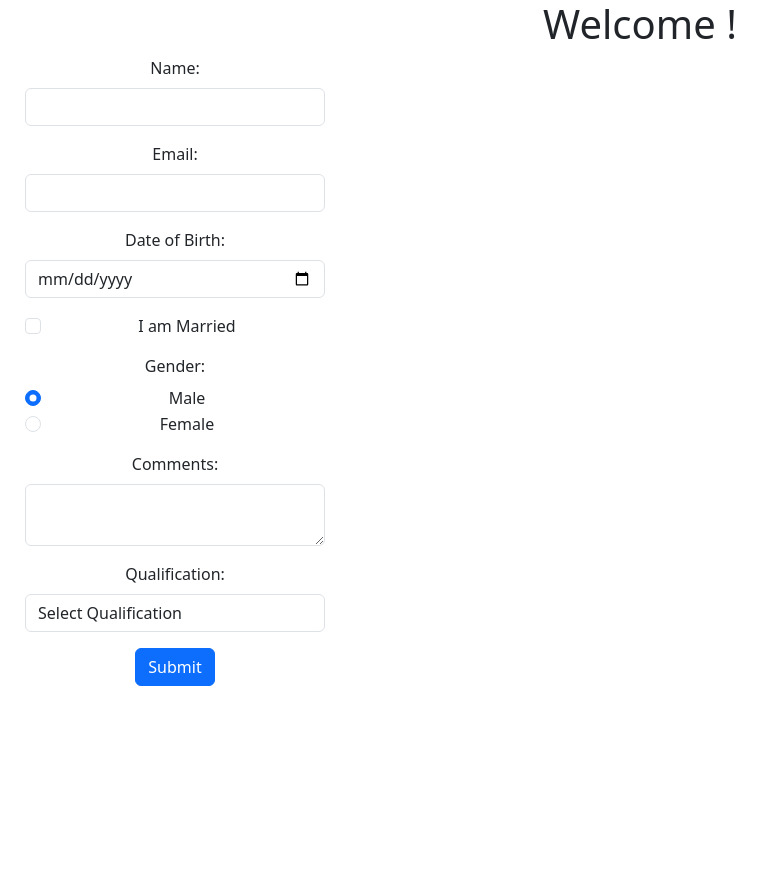
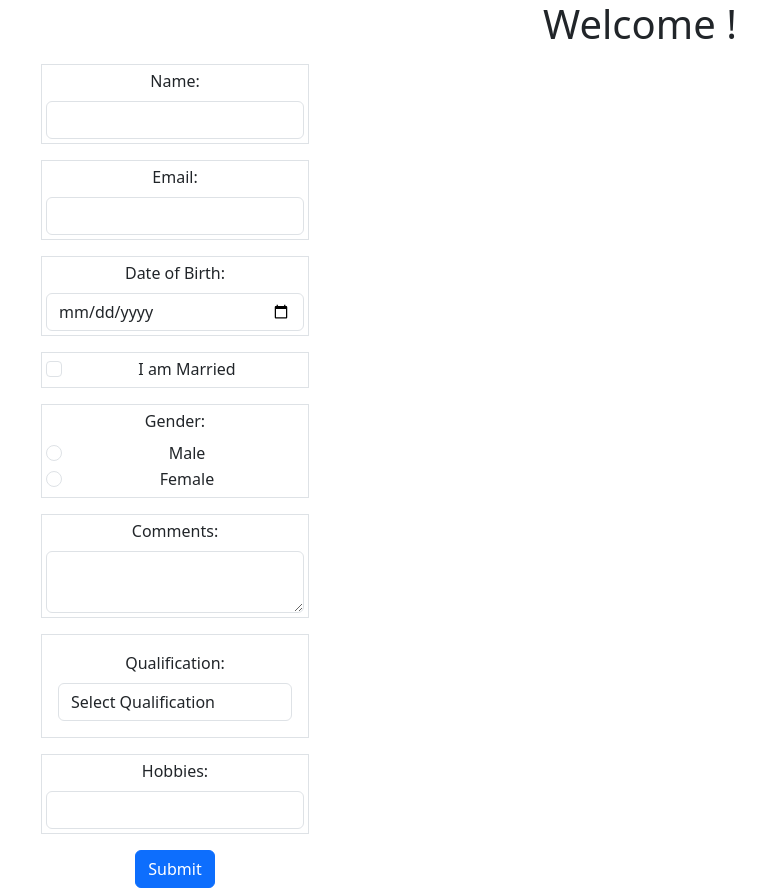
Before and after one commit to shekharmouryaa/my-react-app, a React (Create React App) app: page / in a window 1280 px wide. Shown: the whole page, without its empty margins (0-772 px from the left). Before the commit the page ends 800 px from the top, so only its background shows below. Built offline with nearby package versions, Linux system fonts and the light colour scheme.

Commit message:
form validation added

```diff
--- a/src/Formexample.jsx
+++ b/src/Formexample.jsx
@@ -6,36 +6,53 @@ function FormExample() {
     email: '',
     dob: '',
     isMarried: false,
-    gender: 'male',
+    gender: '',
     comments: '',
     qualification:""
   });
 
-  const handleInputChange = (e) => {
+  const [isSubmitted , setIsSubmitted] = useState(false)
+  // const [hobbiesItems , sethobbiesItems] = useState([{hobby:""}])
 
 
 
+  const handleInputChange = (e) => {
       const { name, value, type, checked } = e.target;  // Destructring
-
       const newValue = type === 'checkbox' ? checked : value;
-
       setFormData((prevData) => ({...prevData,[name]: newValue}));
-
-      // Another Way
-      // setFormData({...formData,[name]: newValue});
-      // setFormData({...formData, [e.target.name] : e.target.value})
 
   };
 
   const handleSubmit = (event) => {
+    setIsSubmitted(true)
     event.preventDefault();
-    console.log(formData);
+    const { name, email, dob, isMarried } = formData;;
+    if(name && email && dob && isMarried){
+      console.log(formData);
+    }else{
+      console.log("Please fill mandantory fields");
+    }
   };
+
+
+  // { hobbiesItems.map(item =>
+  //   <input
+  //   className="form-control"
+  //   name="comments"
+  //   value={formData.hobbies}
+  //   onChange={handleInputChange}
+  // />
+  // )}
+  // <button onClick={()=>AddField()}> Add +</button>
+  // const AddField =() =>{
+  //   let hobbies = hobbiesItems.concat({hobby:""})
+  //   sethobbiesItems(hobbies)
+  // }
 
   return (
     <div style={{width: "300px", marginLeft:"25px"}}>
       <form onSubmit={handleSubmit}>
-        <div className="mb-3">
+        <div className="m-3 border p-1">
           <label className="form-label">Name:</label>
           <input
             type="text"
@@ -44,8 +61,9 @@ function FormExample() {
             value={formData.name}
             onChange={handleInputChange}
           />
+        {isSubmitted && !formData.name  ?  <p className='mt-2 text-danger'>{"Name is required"}</p> : null}
         </div>
-        <div className="mb-3">
+        <div className="m-3 border p-1">
           <label className="form-label">Email:</label>
           <input
             type="email"
@@ -54,8 +72,9 @@ function FormExample() {
             value={formData.email}
             onChange={handleInputChange}
           />
+       {isSubmitted && !formData.email ? <p className='mt-2 text-danger'>{"Email is required"}</p> : null}
         </div>
-        <div className="mb-3">
+        <div className="m-3 border p-1">
           <label className="form-label">Date of Birth:</label>
           <input
             type="date"
@@ -64,18 +83,23 @@ function FormExample() {
             value={formData.dob}
             onChange={handleInputChange}
           />
+            {isSubmitted && !formData.dob ? <p className='mt-2 text-danger'>{"Date of Birth is required"}</p> : null}
         </div>
-        <div className="mb-3 form-check">
+
+        <div className="m-3 border p-1 ">
+          <div className='form-check'>
           <input
             type="checkbox"
             className="form-check-input"
             name="isMarried"
             checked={formData.isMarried}
             onChange={handleInputChange}
-          />
+            />
           <label className="form-check-label">I am Married</label>
+          {isSubmitted && !formData.isMarried ? <p className='mt-2 text-danger'>{"Maritial Status is required"}</p> : null}
+            </div>
         </div>
-        <div className="mb-3">
+        <div className="m-3 border p-1">
           <label className="form-label">Gender:</label>
           <div className="form-check">
             <input
@@ -98,9 +122,10 @@ function FormExample() {
               onChange={handleInputChange}
             />
             <label className="form-check-label">Female</label>
+          {isSubmitted && !formData.gender ? <p className='mt-2 text-danger'>{"Gender is required"}</p> : null}
           </div>
         </div>
-        <div className="mb-3">
+        <div className="m-3 border p-1">
           <label className="form-label">Comments:</label>
           <textarea
             className="form-control"
@@ -109,7 +134,7 @@ function FormExample() {
             onChange={handleInputChange}
           />
         </div>
-        <div className="mb-3">
+        <div className="m-3 border p-3">
           <label className="form-label">Qualification:</label>
           <select className='form-control'
             name ="qualification"
@@ -122,6 +147,17 @@ function FormExample() {
             <option value="Diploma">Diploma</option>
           </select>
         </div>
+
+        <div className="m-3 border p-1">
+          <label className="form-label">Hobbies:</label>
+          <input
+            className="form-control"
+            name="comments"
+            value={formData.hobbies}
+            onChange={handleInputChange}
+          />
+        </div>
+
         <button type="submit" className="btn btn-primary">
           Submit
         </button>
```
